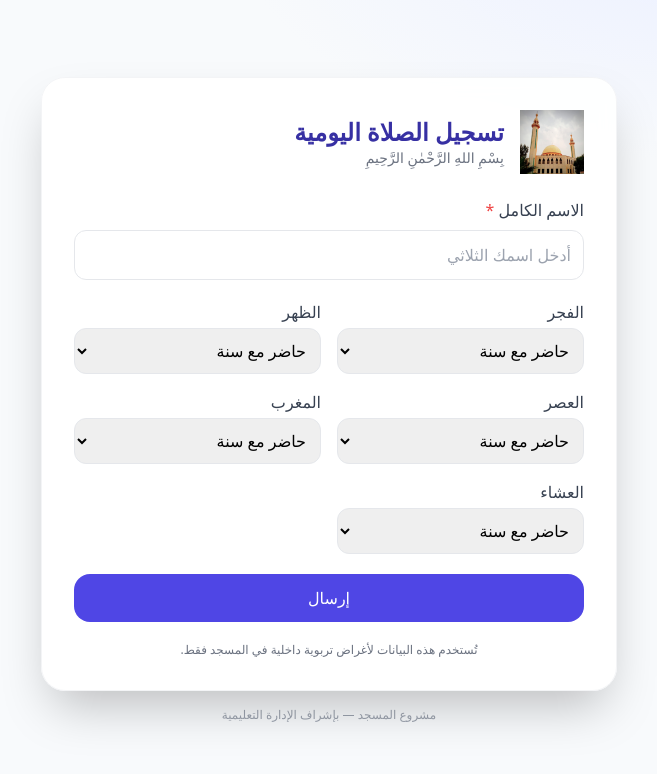
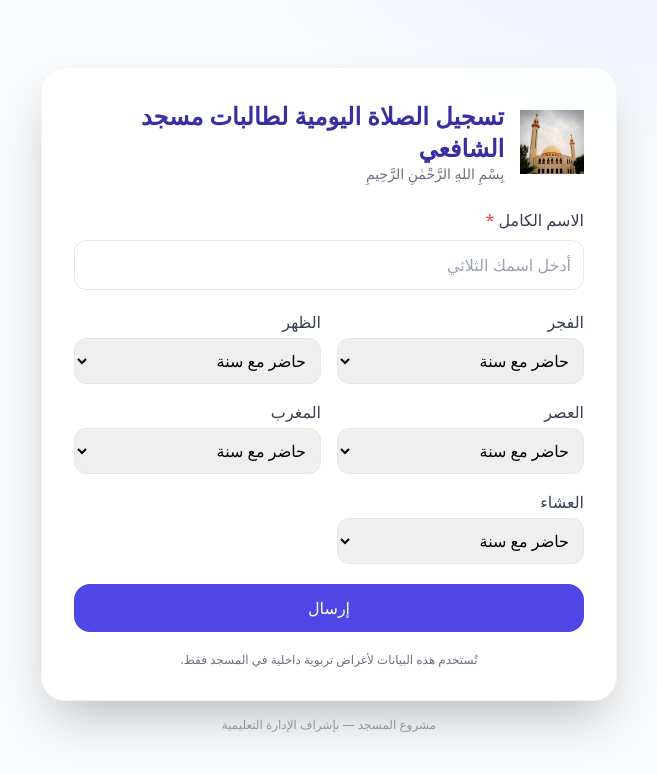
Before and after one commit to boshra98/mymousq, a plain HTML site: page index.html in a window 1280 px wide. Shown: the whole page, without its empty margins (311-968 px from the left). Drawn offline with nearby package versions, Linux system fonts and the light colour scheme.

Commit message:
Update header text for daily prayer registrat

```diff
--- a/index.html
+++ b/index.html
@@ -35,7 +35,7 @@
 
 
         <div>
-          <h1 class="text-2xl font-extrabold text-indigo-800">تسجيل الصلاة اليومية</h1>
+          <h1 class="text-2xl font-extrabold text-indigo-800">تسجيل الصلاة اليومية لطالبات مسجد الشافعي</h1>
           <p class="text-sm text-gray-500">بِسْمِ اللهِ الرَّحْمٰنِ الرَّحِيمِ</p>
         </div>
       </div>
```
